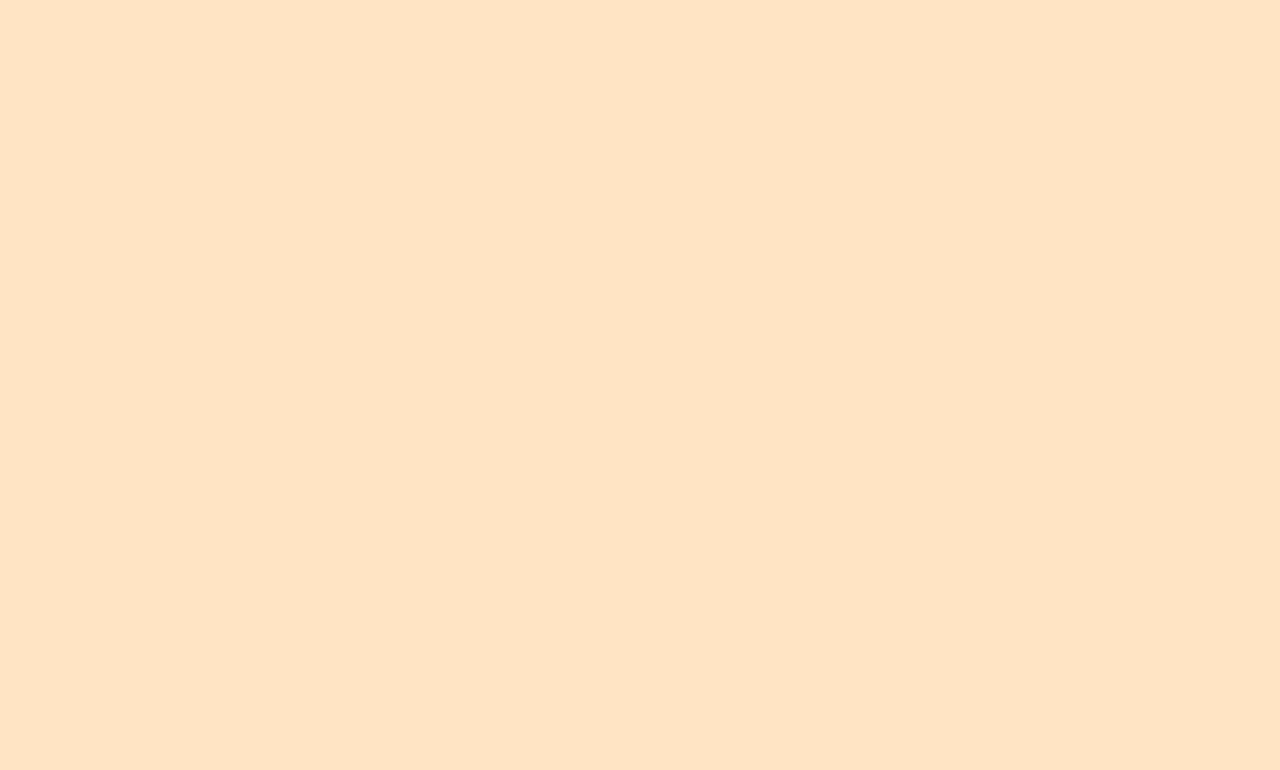
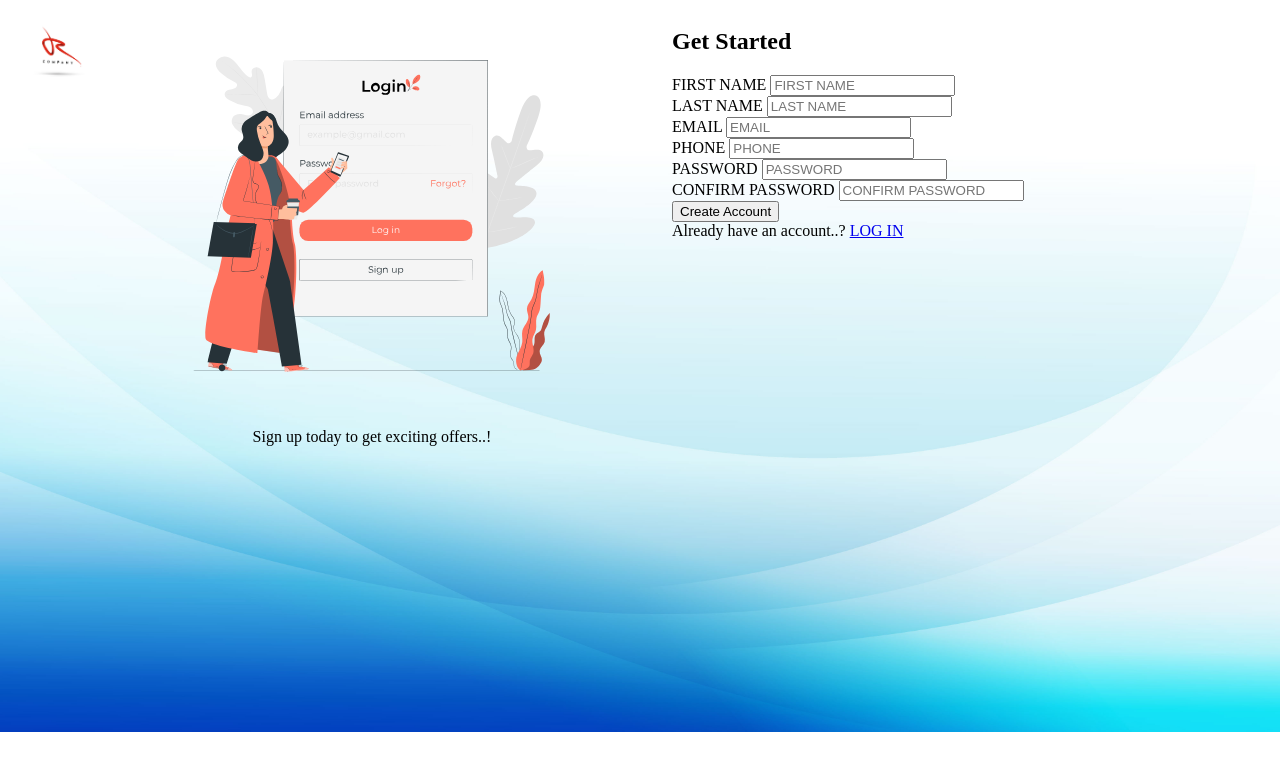
Before and after one commit to nuru484/Sign-up-Form, a plain HTML site: page index.html in a window 1280 px wide. Drawn offline with Linux system fonts and the light colour scheme.

Commit message:
Added the basic markup and some few styles to it

```diff
--- a/index.html
+++ b/index.html
@@ -4,9 +4,103 @@
     <meta charset="UTF-8" />
     <meta name="viewport" content="width=device-width, initial-scale=1.0" />
     <link rel="stylesheet" href="style.css" />
+    <link rel="icon" href="logo.jpg" />
     <title>Sign-up Form</title>
   </head>
   <body>
+    <div class="main-container">
+      <div class="logo-container">
+        <a href="index.html"
+          ><img width="100px" class="logo" src="logo.jpg" alt="the-site-logo"
+        /></a>
+      </div>
+      <div class="content-container">
+        <section class="section-1">
+          <div class="background-image-container">
+            <img
+              width="400px"
+              class="background-image"
+              src="Login-pana.svg"
+              alt="background-image"
+            />
+          </div>
+          <p class="background-text">Sign up today to get exciting offers..!</p>
+        </section>
+
+        <section class="section-2">
+          <div class="section-2-heading"><h1>Get Started</h1></div>
+          <form action="POST">
+            <div>
+              <label for="firstname">FIRST NAME</label>
+              <input
+                id="firstname"
+                type="text"
+                name="firstname"
+                placeholder="FIRST NAME"
+                required
+              />
+            </div>
+            <div>
+              <label for="lastname">LAST NAME</label>
+              <input
+                id="lastname"
+                type="text"
+                name="lastname"
+                placeholder="LAST NAME"
+                required
+              />
+            </div>
+            <div>
+              <label for="email">EMAIL</label>
+              <input
+                id="email"
+                type="email"
+                name="email"
+                placeholder="EMAIL"
+                required
+              />
+            </div>
+            <div>
+              <label for="phone">PHONE</label>
+              <input
+                id="phone"
+                type="tel"
+                name="phone"
+                placeholder="PHONE"
+                required
+              />
+            </div>
+            <div>
+              <label for="password">PASSWORD</label>
+              <input
+                id="password"
+                type="text"
+                name="password"
+                placeholder="PASSWORD"
+                required
+              />
+            </div>
+            <div>
+              <label for="confirm-password">CONFIRM PASSWORD</label>
+              <input
+                id="confirm-password"
+                type="text"
+                name="confirm-password"
+                placeholder="CONFIRM PASSWORD"
+                required
+              />
+            </div>
+            <div>
+              <button>Create Account</button>
+            </div>
+          </form>
+          <div class="already-have-account">
+            Already have an account..? <a href="index.html">LOG IN</a>
+          </div>
+        </section>
+      </div>
+    </div>
+
     <script src="script.js"></script>
   </body>
 </html>
--- a/style.css
+++ b/style.css
@@ -1,3 +1,23 @@
-* {
-  background-color: bisque;
+body {
+  background-image: url('background-image.jpg');
+  background-repeat: no-repeat;
+  background-size: cover;
 }
+
+.main-container {
+  display: flex;
+}
+.content-container {
+  display: flex;
+  width: 95vw;
+}
+.logo-container {
+  width: 5vw;
+}
+.section-1 {
+  width: 50%;
+  text-align: center;
+}
+.section-2 {
+  width: 50%;
+}
```
Also changed, not shown: background-image.jpg (added).
